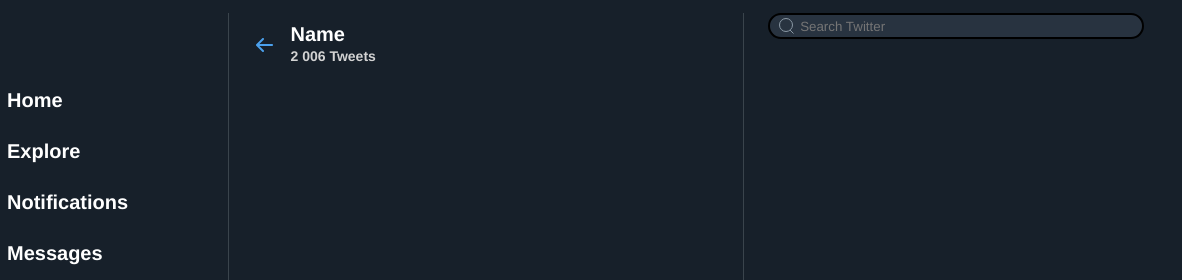
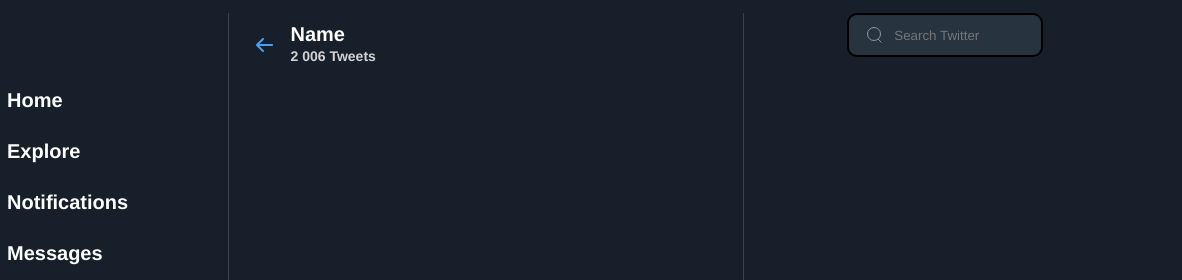
Before and after one commit to martinidry07/HomeworkSocialApp, a plain HTML site: page index.html in a window 1280 px wide. Shown: the top 280 px of the page, 98-1280 px from the left. Drawn offline with Linux system fonts and the light colour scheme.

Commit message:
kaut ko sabakstīju

```diff
--- a/index.html
+++ b/index.html
@@ -16,6 +16,7 @@
             <button class="Button"><img src="Images/Profile-Vector.svg" alt="Profile" class="Profile Button-image"/>Profile</button>
             <button class="Button"><img src="Images/More.svg" alt="More" class="More Button-image"/>More</button>
             <button class="Tweet">Tweet</button>
+
         </div>
 
 
@@ -31,11 +32,29 @@
 
 
         <div  class="column right" >
-                <form class="SearchForm">
-                    <img src="Images/magnifier.svg" alt="magnifier" class="magnifier">
-                    <input class="Search" type+"text" placeholder="Search Twitter">
 
-                </form>
+                <form class="SearchForm" action="index.html" method="post">
+                    <div class="magnifier">
+                      <input
+                        type="text"
+                        name="location"
+                        placeholder="Search Twitter"
+                      />
+                      <svg
+                        width="15"
+                        height="16"
+                        viewBox="0 0 15 16"
+                        fill="none"
+                        xmlns="http://www.w3.org/2000/svg"
+                      >
+                        <circle cx="7" cy="7" r="6.5" stroke="#8A98A4"/>
+                        <path d="M11 12L14.5 15.5" stroke="#8A98A4" />
+                      </svg>
+                    </div>
+
+
+
+                  </form>
         </div>
 
     </body>
--- a/style.css
+++ b/style.css
@@ -116,9 +116,30 @@ body{
     height: 20px;
 }
 
-.magnifier{
+.magnifier {
+    position: relative;
+}
+
+.magnifier svg {
     position: absolute;
-    padding-right: 80%;
-    padding-top: 5px;
+    vertical-align: middle;
+    left: 20px;
+    top: 0;
 
+    height: 100%;
+  }
+
+  .magnifier input{
+  width: 90%;
+  height: 10%;
+  box-sizing: border-box;
+  padding: 20px 20px 20px 45px;
+  border: 2px solid black;
+  border-radius: 100px;
+  outline: none;
+  background-color: #283340;
+  border-radius: 10px;
+  color: #fff;
+  font-family:Helvetica;
+  height: 20px;
 }
```
